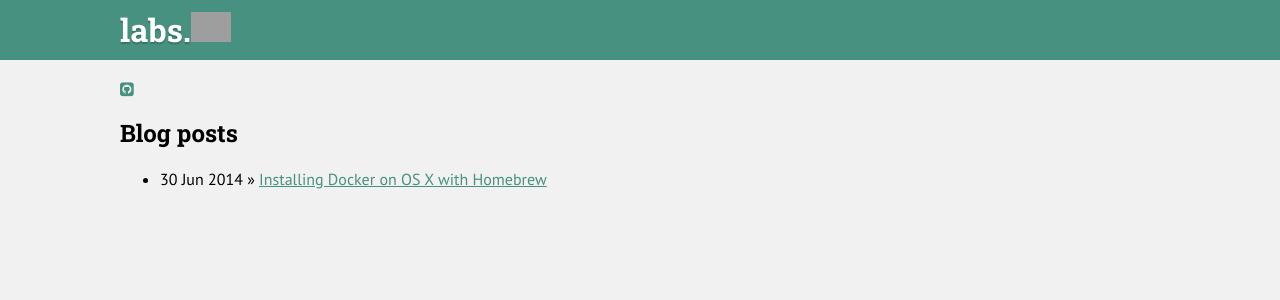
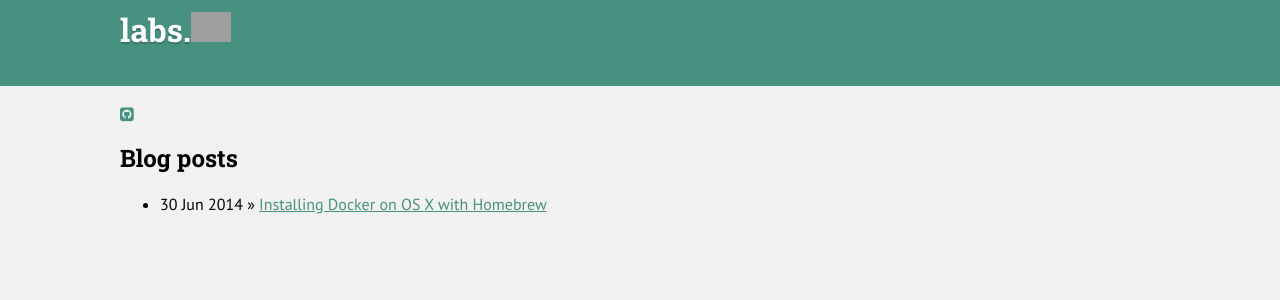
Before and after one commit to elacin/pengerno.github.io, a Jekyll site: the page built from index.html, in a window 1280 px wide. Shown: the top 300 px of the page. Built offline with Jekyll 4.4.1, drawn with Linux system fonts in a browser that asks for light colours; nearby versions of some CDN libraries; grey boxes are pictures that could not be loaded.

Commit message:
Update style.css

```diff
--- a/css/style.css
+++ b/css/style.css
@@ -18,6 +18,8 @@
   text-shadow: 0 2px 1px rgba(0, 0, 0, 0.2);
   background-color: #46917f;
   font-family: 'Roboto Slab', Arial, sans-serif;
+  margin-bottom: 20px;
+  padding-bottom: 5px;
 }
 
 body > header h1{
```
